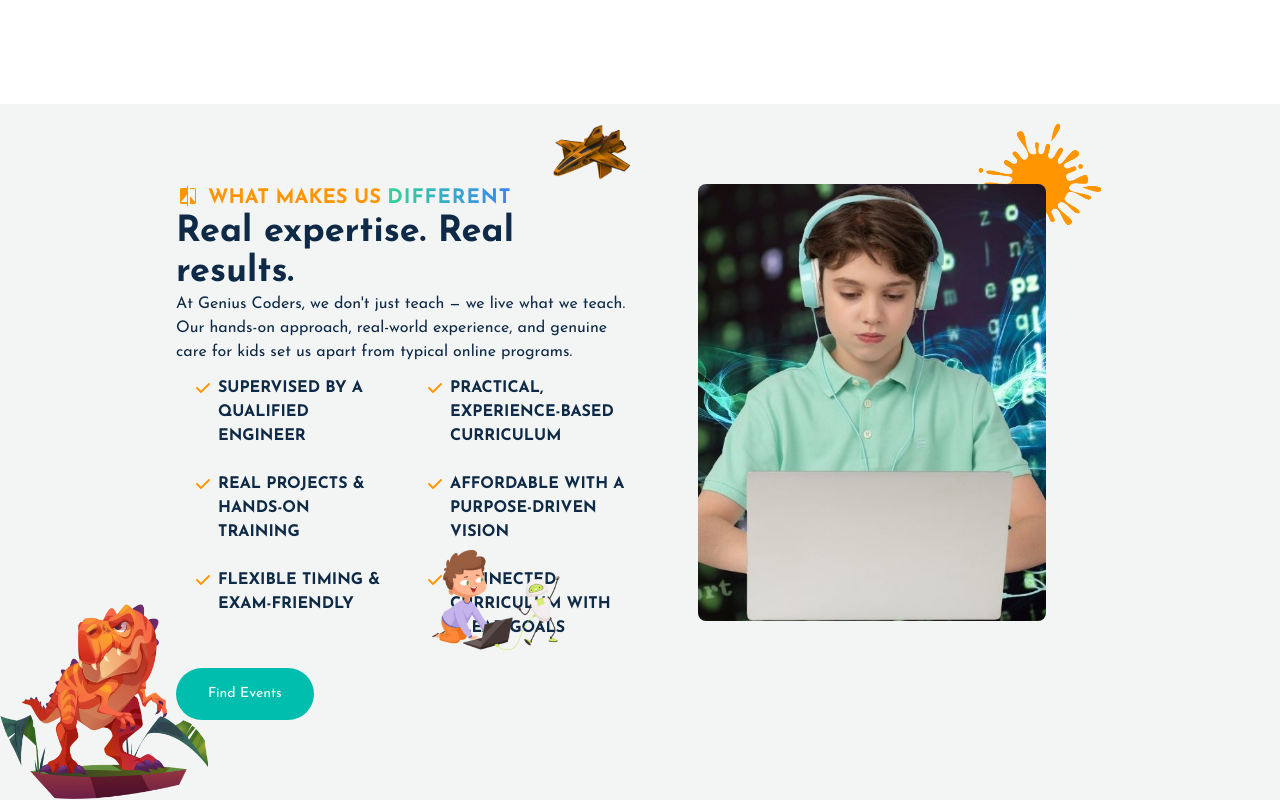
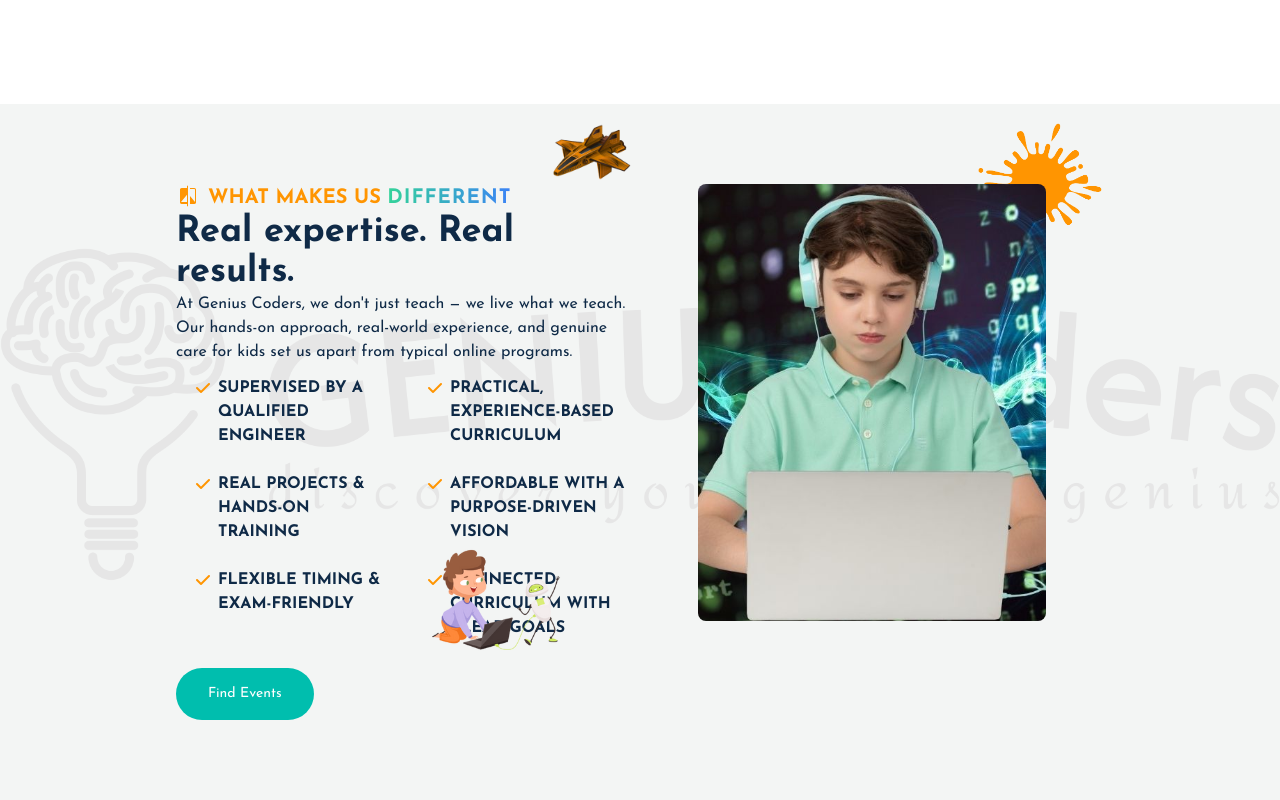
Before and after one commit to Amr-keshk/genius-coders, a React (Vite) app: page /choosingUs in a window 1280 px wide. Shown: the part 860-1660 px from the top of the page. Built offline with nearby package versions, Linux system fonts and the light colour scheme.

Commit message:
update dinosaur photo and add logo as background

```diff
--- a/src/index.css
+++ b/src/index.css
@@ -83,3 +83,24 @@ body {
     background-position: left;
     background-attachment: fixed;
 }
+.flying-dinosour:hover {
+    animation: flyingDinosour 5s cubic-bezier(0.25, 1, 0.5, 1) forwards;
+}
+@keyframes flyingDinosour {
+    0% {
+        translate: 0% 0;
+        rotate: 0deg;
+    }
+    10% {
+        scale: 0.8;
+        translate: 0% 0;
+    }
+    90% {
+        translate: -78vw -16vh;
+        scale: 0.7;
+    }
+    100% {
+        translate: -80vw -17vh;
+        scale: -1 1;
+    }
+}
--- a/src/pages/About.jsx
+++ b/src/pages/About.jsx
@@ -8,12 +8,12 @@ import ReasonCard from "../components/ReasonCard.jsx"
 import FeatureList from "../components/FeatureList.jsx"
 import { featureList, reasons } from "../data/data.js"
 import planet from "/elements/planet2.png"
-import dinos from "/elements/dinos-bg.png"
+import dinos from "/elements/fly-dinos.png"
 function About() {
   const childImages = [childOne, childTwo];
   const titleIcon = <svg xmlns="http://www.w3.org/2000/svg" height="24px" viewBox="0 -960 960 960" width="24px" fill="#ff9501"><path d="m618-358 44-42-84-84q11-17 16.5-36t5.5-40q0-59-41.5-99.5T460-700q-57 0-98.5 40.5T320-560q0 59 41.5 99.5T460-420q21 0 39.5-5.5T536-442l82 84ZM460-480q-33 0-56.5-23.5T380-560q0-33 23.5-56.5T460-640q32 0 56 23.5t24 56.5q0 33-23.5 56.5T460-480ZM160-240q-33 0-56.5-23.5T80-320v-440q0-33 23.5-56.5T160-840h640q33 0 56.5 23.5T880-760v440q0 33-23.5 56.5T800-240H160Zm0-80h640v-440H160v440Zm0 0v-440 440ZM40-120v-80h880v80H40Z"/></svg>
   return (
-    <section className='w-full py-28 relative'>
+    <section className='w-full py-28 relative overflow-hidden'>
       <div className='bg-white max-w-screen-2xl mx-auto px-12 md:px-24 lg:px-44 relative'>
         <ReasonCard reasons={reasons} />
         <div className='flex flex-col gap-6 items-center lg:flex-row lg:items-start'>
@@ -42,7 +42,7 @@ function About() {
         </div>
       </div>
 
-      <img className="absolute -bottom-20 right-0 h-56" src={dinos} alt="" />
+      <img className="flying-dinosour absolute -bottom-0 right-0 max-sm:w-32 " src={dinos} alt="" />
 
     </section>
   )
--- a/src/pages/ChoosingUs.jsx
+++ b/src/pages/ChoosingUs.jsx
@@ -7,7 +7,7 @@ import spaceShip from "/elements/space-ship.png"
 import kidAndRobot from "/elements/kid-robot.png"
 import paintPic from "/elements/paint3.png"
 import AIPic from "/bg/ai-revolution.avif"
-import dangerDinos from "/elements/danger-dinos.png"
+import logo from "/logo/logo-white.png"
 
 function WhyChoosing() {
 
@@ -42,6 +42,7 @@ function WhyChoosing() {
       </div>
 
       <div className='relative py-20 z-0 flex flex-col xl:flex-row gap-y-16 bg-thirdColor  -- max-w-screen-2xl mx-auto px-12 md:px-24 lg:px-44 overflow-x-hidden'>
+        <img className='absolute left-0 top-36 brightness-90 max-w-full' src={logo} alt="" />
         <img className='absolute h-24 right-0 md:right-1/2 top-0 -z-10' src={spaceShip} alt="" />
         <div className='flex-1 relative'>
           <img className='absolute w-40 -bottom-14 xl:bottom-10 -right-16 sm:right-16 z-10 ' src={kidAndRobot} alt="" />
@@ -50,7 +51,7 @@ function WhyChoosing() {
             <h3 className='font-black text-4xl text-darkblue'>Real expertise. Real results.</h3>
             <p className='text-darkblue'>At Genius Coders, we don&apos;t just teach — we live what we teach. Our hands-on approach, real-world experience, and genuine care for kids set us apart from typical online programs.</p>
           </div>
-          <FeatureList space="gap-0" features={reasonsMakesDifferent} icon="fa-solid fa-check text-orange px-2 text-base" />
+          <FeatureList space="gap-0 bg-transparent" features={reasonsMakesDifferent} icon="fa-solid fa-check text-orange px-2 text-base" />
           <button className='hover:bg-orange transition mt-4 bg-green rounded-full text-sm px-8 py-4 text-white capitalize'>find events</button>
         </div>
         <div className='flex-1 mx-auto relative bg-sate-500'>
@@ -58,8 +59,6 @@ function WhyChoosing() {
           <img className='absolute w-32 right-0 -top-16 -z-10' src={paintPic} alt="" />
         </div>
       </div>
-      <img className="absolute bottom-0 left-0 w-52 max-sm:w-40" src={dangerDinos} alt="" />
-
     </section>
   )
 }
```
